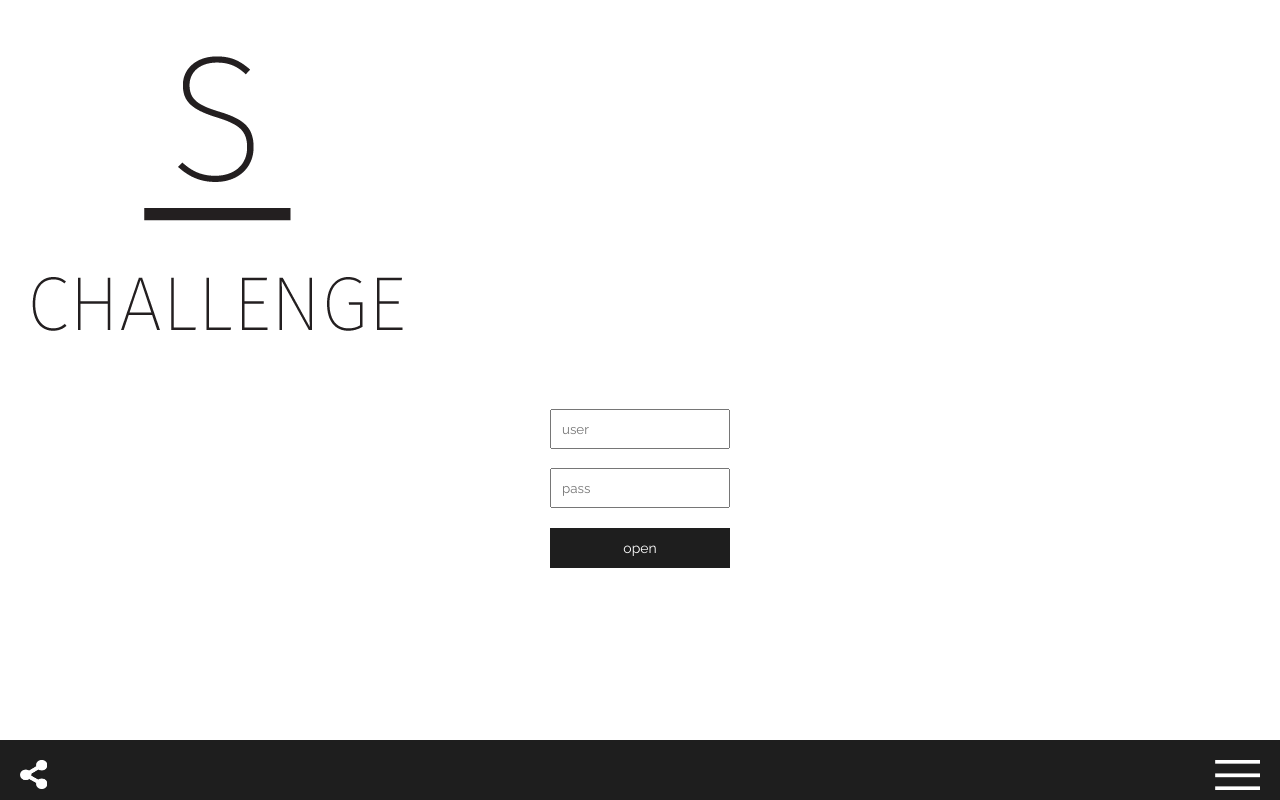
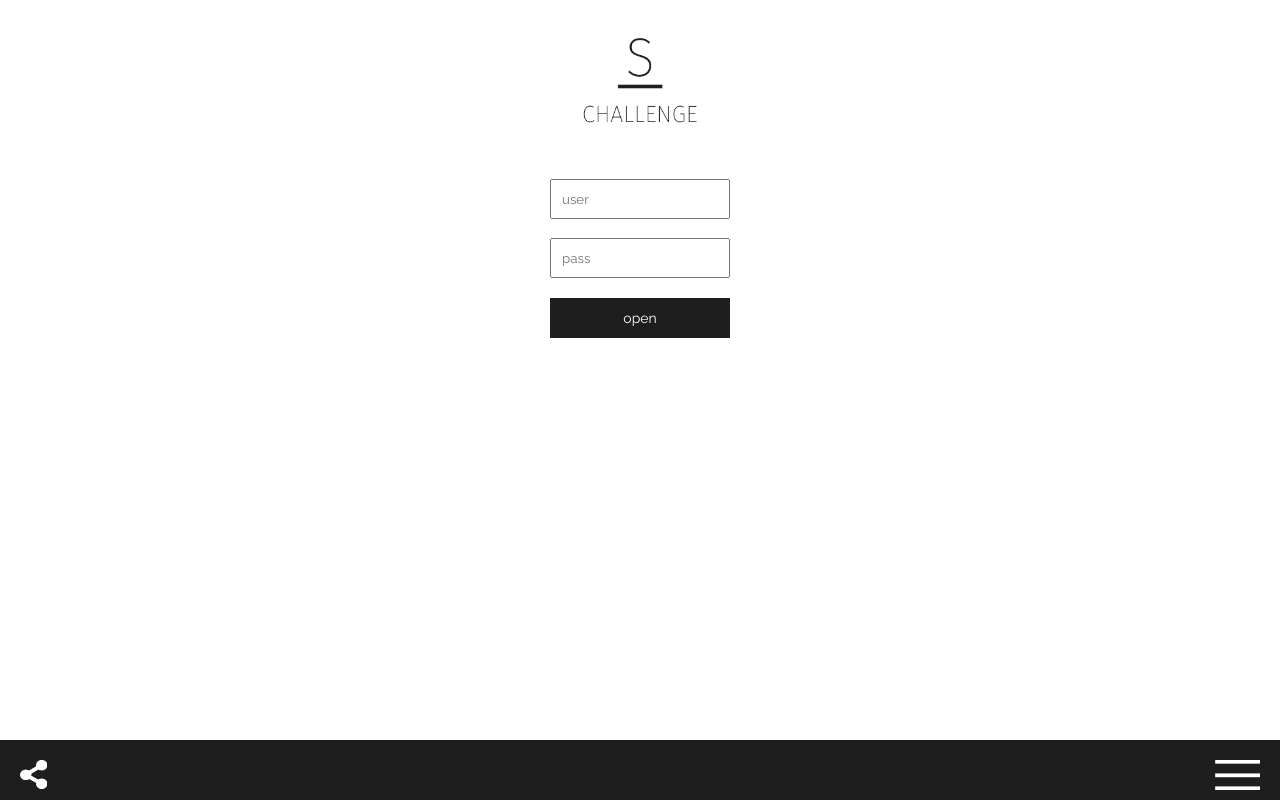
Before and after one commit to jhwheeler/simple-spirit, a React app: page /login in a window 1280 px wide. Built offline with nearby package versions, Linux system fonts and the light colour scheme.

Commit message:
Edit header and prompt css

```diff
--- a/public/css/styles.css
+++ b/public/css/styles.css
@@ -21,6 +21,12 @@ p {
     padding: 30px;
 }
 
+.header img {
+    display: block;
+    margin: auto;
+    height: 100px;
+}
+
 .maxim, .challenge {
     font-size: 20px;
     text-align: center;
@@ -35,14 +41,29 @@ p {
 .prompt-button {
     border: none;
     background-color: transparent;
+    font-size: 14px;
 }
 
 .prompt-button:hover {
     cursor: pointer;
 }
 
+.challenge {
+    margin: 0px 200px;
+    line-height: 30px;
+}
+
+.experience-recording {
+    margin: 40px 0px;
+}
+
 .login {
     text-align: center;
+}
+
+textarea {
+    height: 250px;
+    width: 600px;
 }
 
 fieldset {
```
